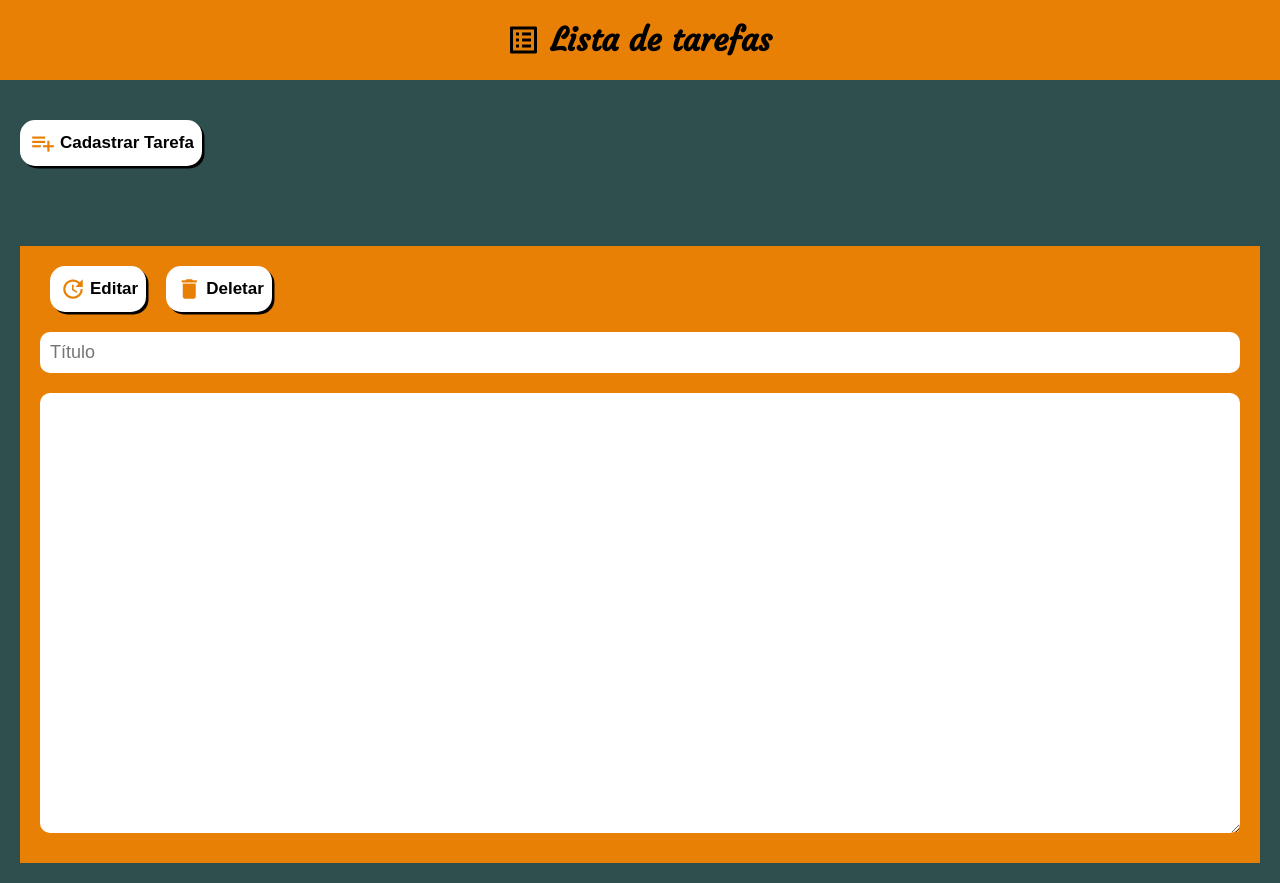
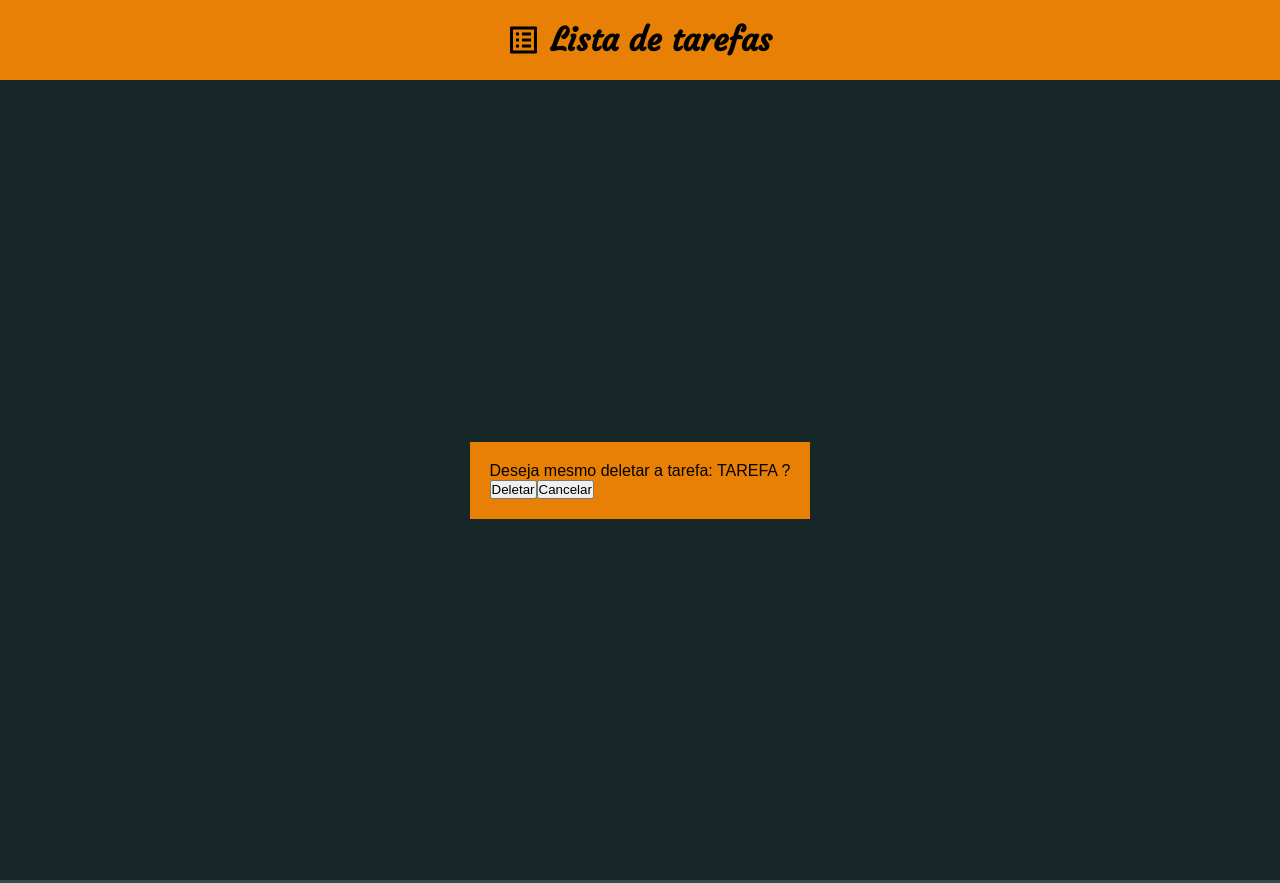
Before and after one commit to RamonBosi/Projetos-React, a React (Create React App) app in the folder projetos/: page / in a window 1280 px wide. Built offline with nearby package versions, Linux system fonts and the light colour scheme.

Commit message:
Project "To Do List"
Creating task lists

```diff
--- a/projetos/src/Projects/ToDoList/Components/Icon/index.js
+++ b/projetos/src/Projects/ToDoList/Components/Icon/index.js
@@ -1,6 +1,6 @@
-export default function Icon({ componentIcon, iconName }){
+export default function Icon({ className, iconName }){
     return(
-        <div className = { componentIcon }>
+        <div className = { className }>
             <span></span>
             <span className = 'material-icons'>{ iconName }</span>
         </div>
--- a/projetos/src/Projects/ToDoList/Components/Main/Assignment/_styles.scss
+++ /dev/null
@@ -1,37 +0,0 @@
-.assignment-container{
-    background-color: $main-color;
-    padding: 20px;
-    margin: 80px 0 0 0;
-
-    .assignment-buttons{
-        display: flex;
-        justify-content: flex-start;
-
-        > button{
-            @include add-button-style($default-white, $default-black);
-            margin: 0 10px;
-        }
-    }
-
-    > div{
-
-        &:nth-child(2){
-            display: flex;
-            flex-direction: column;
-            justify-content: flex-start;
-            margin: 10px 0 0 0;
-
-            input, textarea{
-                margin: 10px 0;
-                border-radius: 10px;
-                font-size: 1.8rem;
-                padding: 10px;
-                font-family: Arial, Helvetica, sans-serif;
-            }
-        }
-    }
-
-    .update-icon, .delete-icon{
-        @include add-style-icon(30px, $main-color);
-    }
-}
--- a/projetos/src/Projects/ToDoList/Components/Main/Assignment/index.js
+++ /dev/null
@@ -1,22 +0,0 @@
-import Icon from '../../Icon'
-
-export default function Assignment(){
-    return(
-        <div className = 'assignment-container'>
-            <div className = 'assignment-buttons'>
-                <button>
-                    <Icon componentIcon = 'update-icon' iconName = 'update'/>
-                    Editar
-                </button>
-                <button>
-                    <Icon componentIcon = 'delete-icon' iconName = 'delete'/>
-                    Deletar
-                </button>
-            </div>
-            <div>
-                <input type = 'text' placeholder = 'Título'/>
-                <textarea cols = '100' rows = '20'></textarea>
-            </div>
-        </div>
-    )
-}
--- /dev/null
+++ b/projetos/src/Projects/ToDoList/Components/Main/PopupDelete/_styles.scss
@@ -0,0 +1,14 @@
+.popup-delete{
+    z-index: 1000;
+    background-color: rgba(0,0,0, .5);
+    @include add-width-height(100vw, 100vh);
+    @include add-flex-center();
+
+    &-container{
+        background-color:$main-color;
+        padding: 20px;
+        &-buttons{
+
+        }
+    }
+}
--- /dev/null
+++ b/projetos/src/Projects/ToDoList/Components/Main/PopupDelete/index.js
@@ -0,0 +1,13 @@
+export default function PopupDelete(){
+    return(
+        <div className = 'popup-delete'>
+            <div className = 'popup-delete-container'>
+                <p>Deseja mesmo deletar a tarefa: TAREFA ?</p>
+                <div className = 'popup-delete-buttons'>
+                    <button>Deletar</button>
+                    <button>Cancelar</button>
+                </div>
+            </div>
+        </div>
+    )
+}
--- /dev/null
+++ b/projetos/src/Projects/ToDoList/Components/Main/Task/_styles.scss
@@ -0,0 +1,50 @@
+.task{
+    padding: 20px;
+
+    &-container{
+
+        .add-task-icon, .update-task-icon,.delete-task-icon{
+            @include add-style-icon(30px, $main-color);
+        }
+
+        button{
+            @include add-button-style($default-white, $default-black);
+        }
+
+        .task-button{
+            padding: 0 0 0 20px;
+        }
+
+        .task-information{
+            background-color: $main-color;
+            margin: 60px 0 0 0;
+            display: flex;
+            flex-direction: column;
+            padding: 15px;
+            border-radius: 10px;
+
+            > div{
+
+                &:nth-child(1){
+                   display: flex;
+
+                    button{
+                        margin: 0 10px;
+                    }
+                }
+
+                &:nth-child(2){
+                    margin: 20px 0 0 0;
+                    display: flex;
+                    flex-direction: column;
+
+                    div{
+                        background-color: $default-white;
+                        margin: 10px 0;
+                        padding: 10px;
+                    }
+                }
+            }
+        }
+    }
+}
--- /dev/null
+++ b/projetos/src/Projects/ToDoList/Components/Main/Task/index.js
@@ -0,0 +1,35 @@
+import Icon from '../../Icon'
+
+export default function Task(){
+    return(
+        <div className = 'task'>
+            <div className = 'task-container'>
+                <div className = 'task-button'>
+                    <button>
+                        <Icon
+                            className = 'add-task-icon'
+                            iconName = 'playlist_add'
+                        />
+                        Cadastrar Tarefa
+                    </button>
+                </div>
+                <div className = 'task-information'>
+                    <div>
+                        <button>
+                            <Icon className = 'update-task-icon' iconName = 'update'/>
+                            Editar
+                        </button>
+                        <button>
+                            <Icon className = 'delete-task-icon' iconName = 'delete'/>
+                            Deletar
+                        </button>
+                    </div>
+                    <div>
+                        <div className = 'task-title'>Titulo</div>
+                        <div className = 'task-context'>Conteudo</div>
+                    </div>
+                </div>
+            </div>
+        </div>
+    )
+}
--- a/projetos/src/Projects/ToDoList/Components/Main/_styles.scss
+++ b/projetos/src/Projects/ToDoList/Components/Main/_styles.scss
@@ -1,27 +1,8 @@
 .main-context{
-    margin: 20px 0 0 0;
-    padding: 20px;
     @include add-flex-center();
 
     .main-container{
-        display: flex;
-        flex-direction: column;
-        justify-content: flex-start;
         flex-grow: 1;
         max-width: 1700px;
-
-        > div{
-
-            &:nth-child(1){
-
-                .button-add-list{
-                    @include add-button-style($default-white, $default-black);
-                }
-            }
-        }
-
-        .add-icon{
-            @include add-style-icon(30px, $main-color);
-        }
     }
 }
--- a/projetos/src/Projects/ToDoList/Components/Main/index.js
+++ b/projetos/src/Projects/ToDoList/Components/Main/index.js
@@ -1,17 +1,11 @@
-import Icon from '../Icon'
-import Assignment from './Assignment'
+import Task from "./Task"
+import PopupDelete from './PopupDelete'
 
 export default function Main(){
     return(
         <main className = 'main-context'>
             <div className = 'main-container'>
-                <div>
-                    <button className = 'button-add-list'>
-                        <Icon componentIcon = 'add-icon' iconName = 'playlist_add'/>
-                        Cadastrar Tarefa
-                    </button>
-                </div>
-                <Assignment/>
+                <PopupDelete/>
             </div>
         </main>
     )
--- a/projetos/src/Projects/ToDoList/Components/Menu/index.js
+++ b/projetos/src/Projects/ToDoList/Components/Menu/index.js
@@ -4,7 +4,7 @@ export default function Menu(){
     return(
         <header className = 'menu'>
             <div className = 'menu-container'>
-                <Icon componentIcon = 'menu-icon' iconName = 'list_alt'/>
+                <Icon className = 'menu-icon' iconName = 'list_alt'/>
                 <h1>Lista de tarefas</h1>
             </div>
         </header>
--- a/projetos/src/Projects/ToDoList/Styles/index.scss
+++ b/projetos/src/Projects/ToDoList/Styles/index.scss
@@ -4,4 +4,5 @@
 @import '../Components/Menu/styles';
 
 @import '../Components/Main/styles';
-@import '../Components/Main/Assignment/styles';
+@import '../Components/Main/Task/styles';
+@import '../Components/Main/PopupDelete/styles';
```
